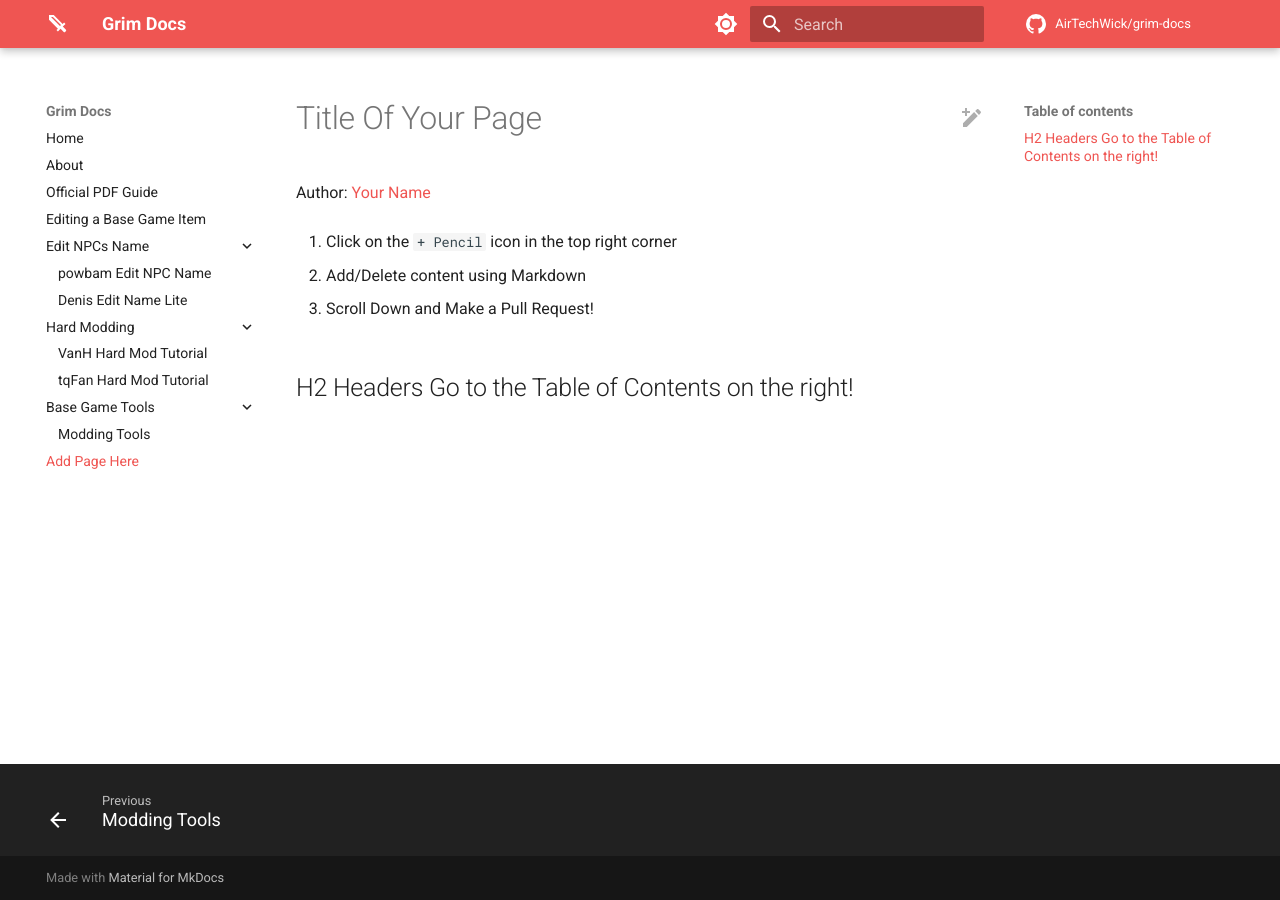
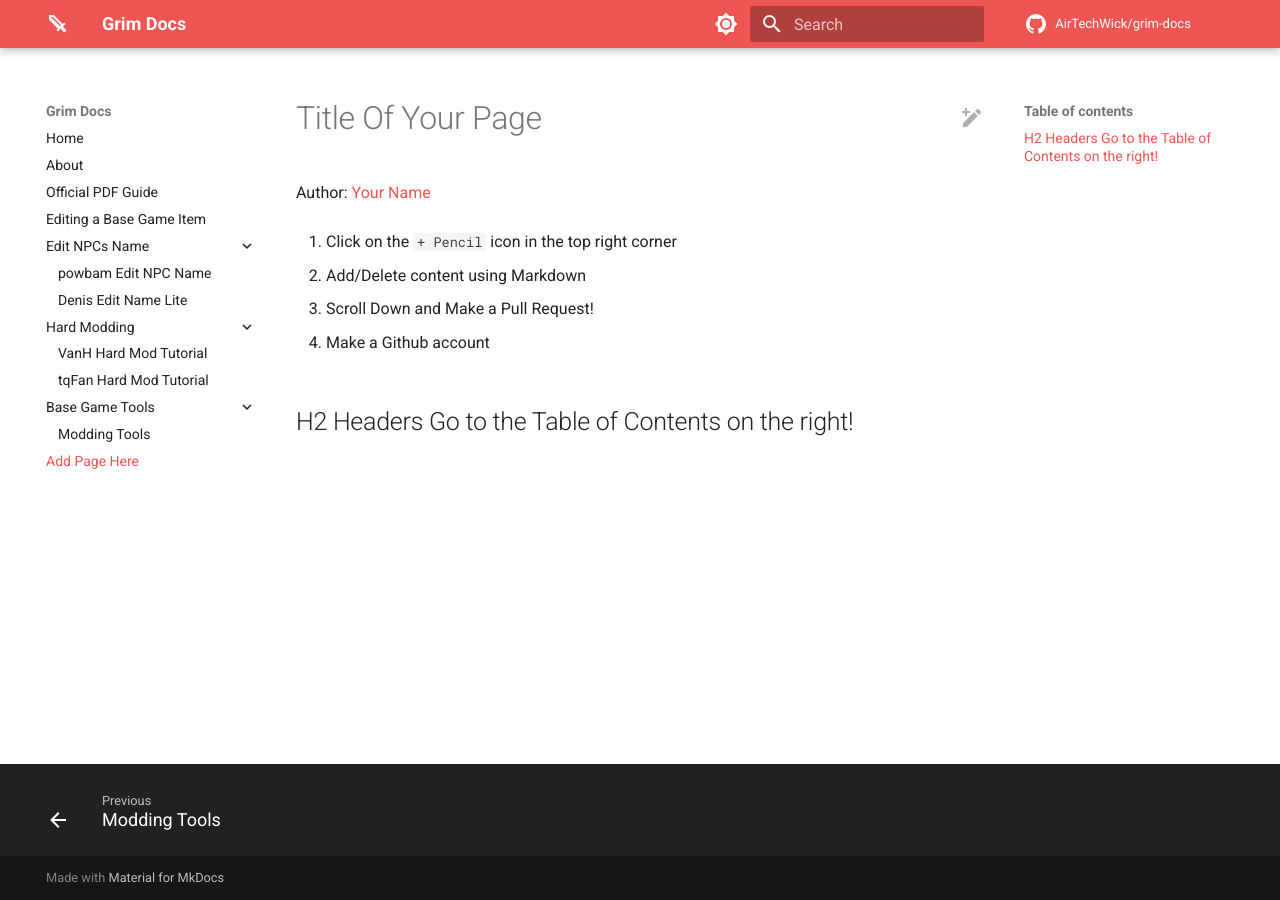
Before and after one commit to BewareTheHooks/grim-docs, an MkDocs documentation site: the page built from docs/template-page.md, in a window 1280 px wide. Built offline with MkDocs 1.6.1 and Material for MkDocs 9.7.7, drawn with Linux system fonts in a browser that asks for light colours; comment, search, counter and statistics services are not loaded.

Commit message:
Fix: updated intstructions again

```diff
--- a/docs/template-page.md
+++ b/docs/template-page.md
@@ -8,4 +8,6 @@ Author: [Your Name](https://via.placeholder.com/600x400 )
 
 3. Scroll Down and Make a Pull Request!
 
+* Make a Github account
+
 ## H2 Headers Go to the Table of Contents on the right!
```
